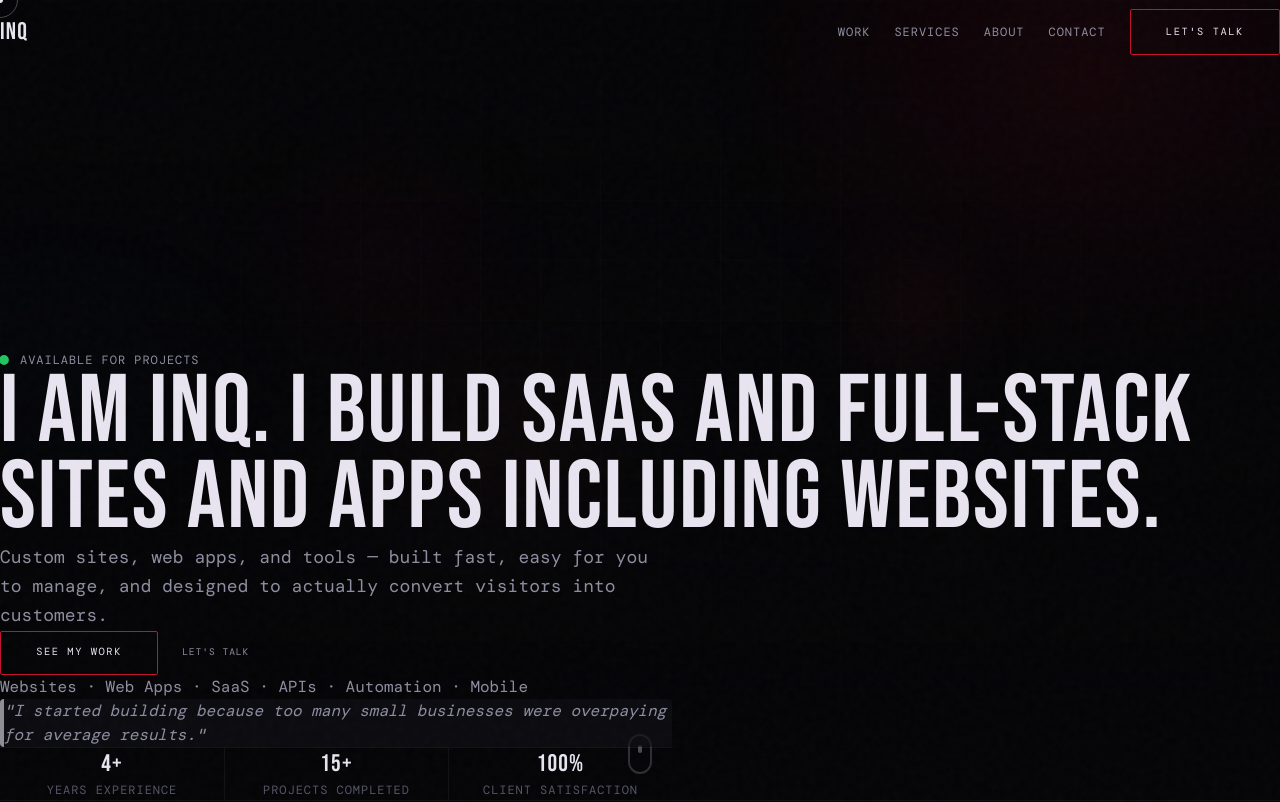
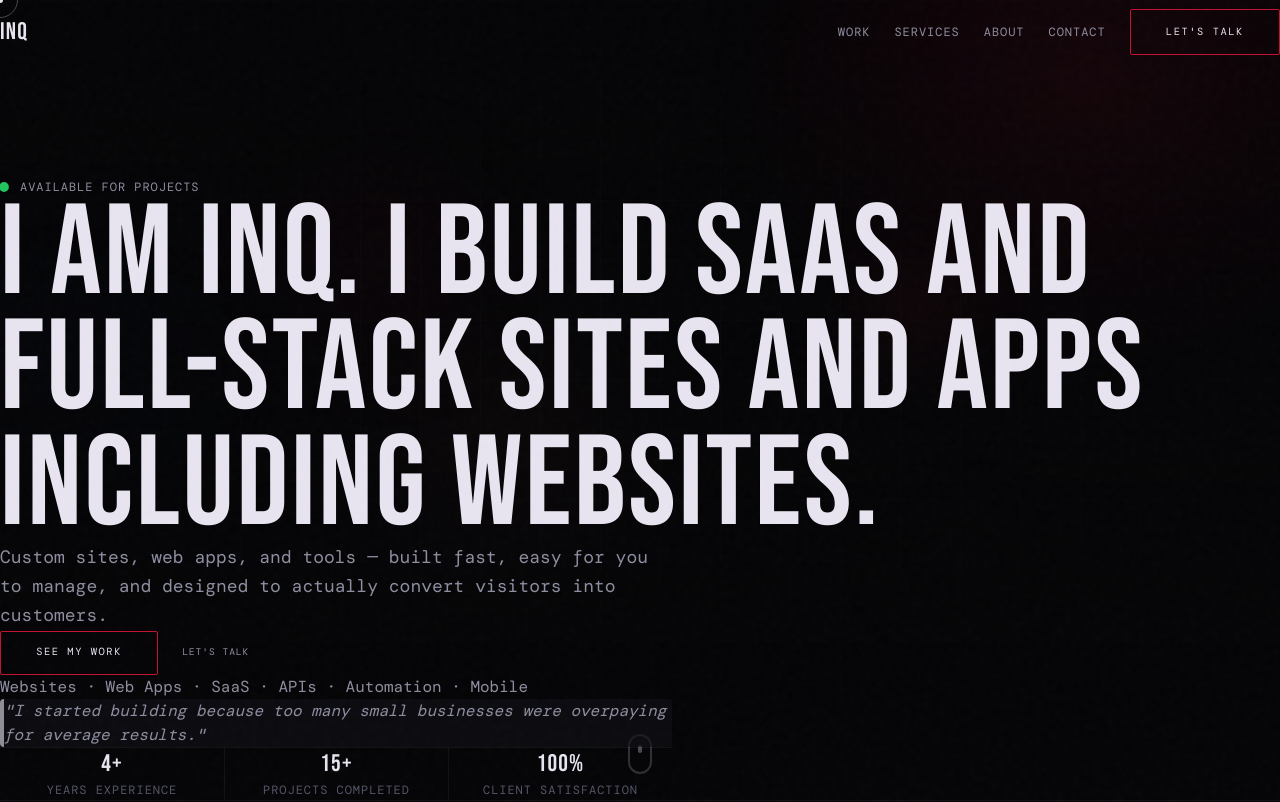
Before and after one commit to inqgamerz48/portfolio, a Next.js app: page / in a window 1280 px wide. Shown: the top 802 px of the page. Built offline with nearby package versions, Linux system fonts and the light colour scheme; a web font is replaced by a local one.

Commit message:
Increase INQ headline size

```diff
--- a/src/app/globals.css
+++ b/src/app/globals.css
@@ -299,7 +299,7 @@ select {
 
 .text-display {
   font-family: "Bebas Neue", sans-serif;
-  font-size: clamp(3rem, 10vw, 6rem);
+  font-size: clamp(3.5rem, 12vw, 8rem);
   font-weight: 400;
   line-height: 0.9;
   letter-spacing: 0.02em;
```
